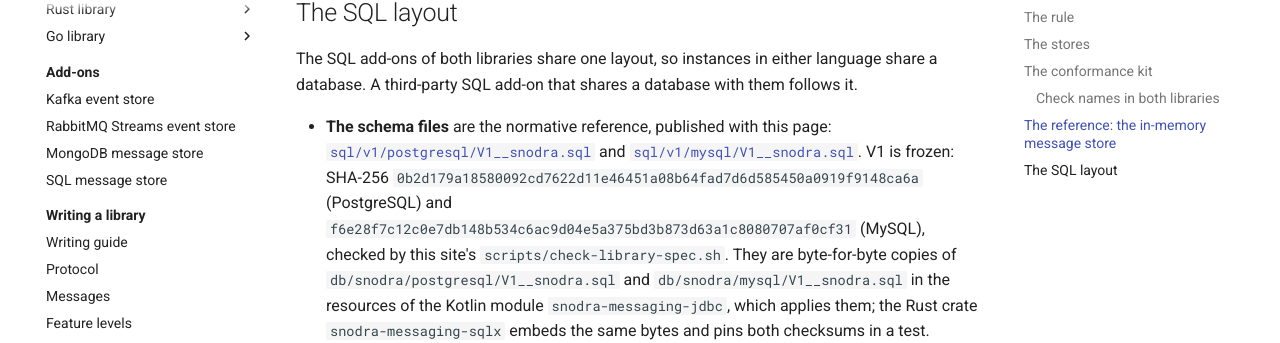
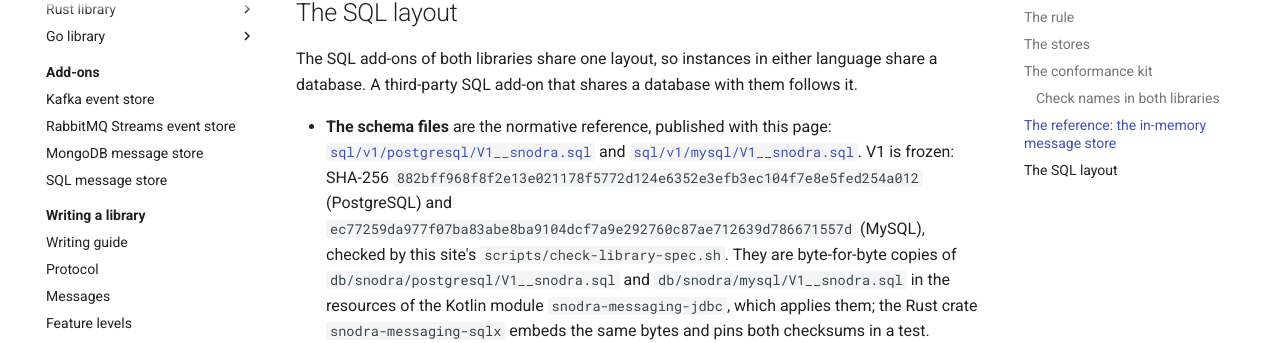
Before and after one commit to snodra/snodra-site, an MkDocs documentation site: the page built from docs/library-authors/message-store-add-ons.md, in a window 1280 px wide and 900 px high, scrolled down 8072 px. Shown: the part 91-434 px from the top of the window. Built offline with MkDocs 1.6.1 and Material for MkDocs 9.7.7, drawn with Linux system fonts in a browser that asks for light colours.

```diff
--- a/docs/library-authors/message-store-add-ons.md
+++ b/docs/library-authors/message-store-add-ons.md
@@ -198,8 +198,8 @@ SQL add-on that shares a database with them follows it.
 - **The schema files** are the normative reference, published with this page:
   [`sql/v1/postgresql/V1__snodra.sql`](sql/v1/postgresql/V1__snodra.sql) and
   [`sql/v1/mysql/V1__snodra.sql`](sql/v1/mysql/V1__snodra.sql). V1 is frozen: SHA-256
-  `0b2d179a18580092cd7622d11e46451a08b64fad7d6d585450a0919f9148ca6a` (PostgreSQL) and
-  `f6e28f7c12c0e7db148b534c6ac9d04e5a375bd3b873d63a1c8080707af0cf31` (MySQL), checked by this site's
+  `882bff968f8f2e13e021178f5772d124e6352e3efb3ec104f7e8e5fed254a012` (PostgreSQL) and
+  `ec77259da977f07ba83abe8ba9104dcf7a9e292760c87ae712639d786671557d` (MySQL), checked by this site's
   `scripts/check-library-spec.sh`. They are byte-for-byte copies of `db/snodra/postgresql/V1__snodra.sql` and
   `db/snodra/mysql/V1__snodra.sql` in the resources of the Kotlin module `snodra-messaging-jdbc`, which applies them;
   the Rust crate `snodra-messaging-sqlx` embeds the same bytes and pins both checksums in a test.
```
Also changed, not shown: 3 other files.
